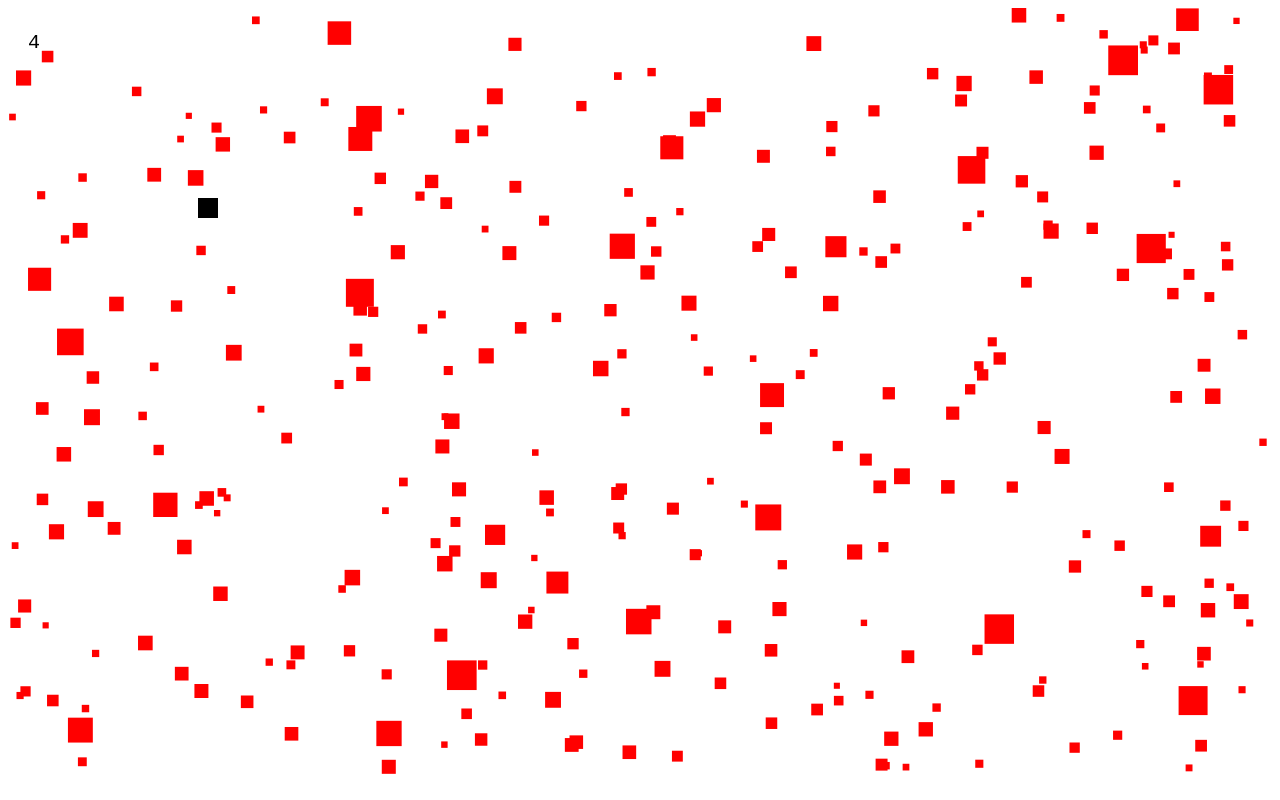
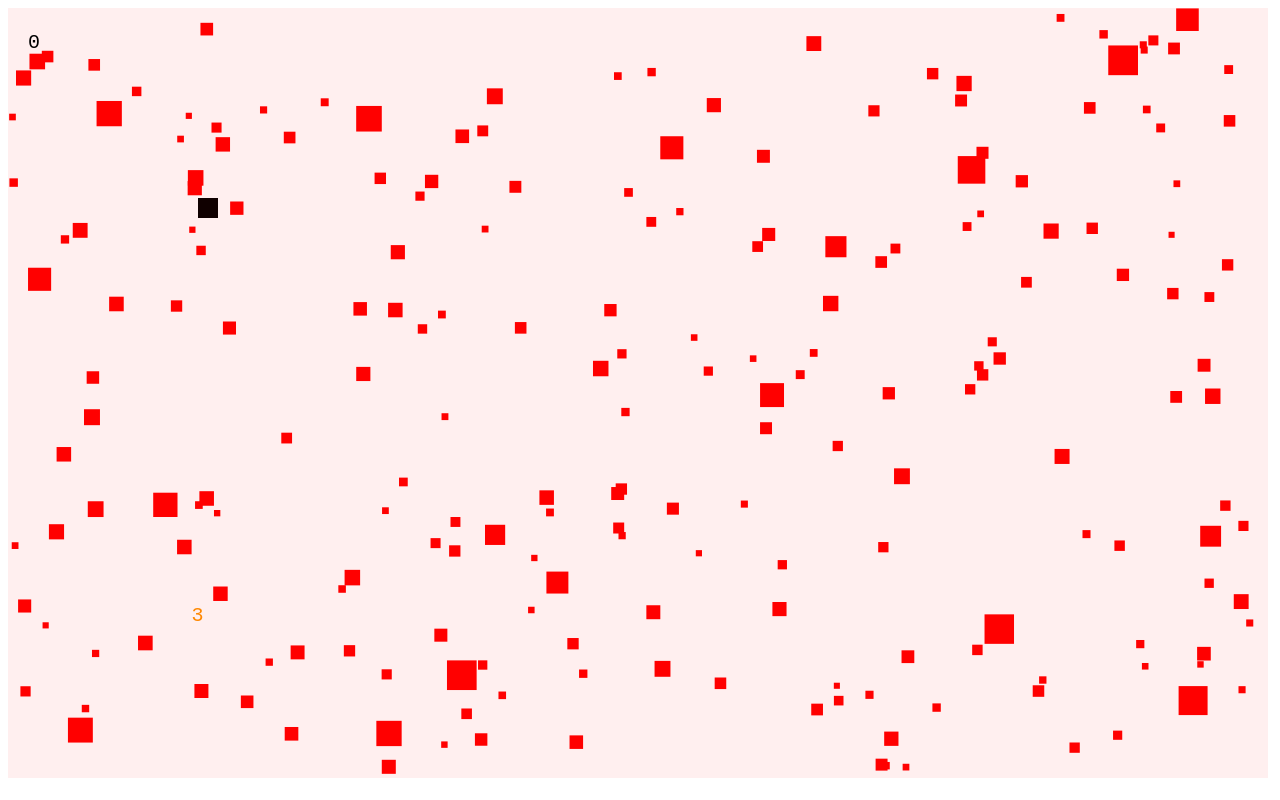
Before and after one commit to r128w/aura, a plain HTML site: page index.html in a window 1280 px wide. Drawn offline with Linux system fonts and the light colour scheme.

Commit message:
hit numbers and homing stuff

```diff
--- a/balls.js
+++ b/balls.js
@@ -2,9 +2,15 @@ const balls = {
         list:[],
         init:function(){
             balls.list = []
-            for(var i = 0; i  < 300; i ++){
+            for(var i = 0; i < 200; i ++){
                 balls.list.push(
                     new Ball(Math.random()*c.width, Math.random()*c.height,
+                     2*(Math.random()-0.5), 2*(Math.random()-0.5))
+                )
+            }
+            for(var i = 0; i  < 10; i ++){
+                balls.list.push(
+                    new Homer(Math.random()*c.width, Math.random()*c.height,
                      2*(Math.random()-0.5), 2*(Math.random()-0.5))
                 )
             }
@@ -41,6 +47,9 @@ class Ball {
 
         if(Math.abs(this.x - player.x) < this.r + player.r){
             if(Math.abs(this.y - player.y) < this.r + player.r){
+                if(player.hitTimer > 60){
+                    fx.list.push(new Num(player.hitTimer/60, player.x, player.y))
+                }
                 player.hitTimer = 0
             }
         }
@@ -50,3 +59,17 @@ class Ball {
         ctx.fillRect(this.x-this.r,this.y-this.r,2*this.r,2*this.r)
     }
 }
+
+class Homer extends Ball {
+    // simp son
+    constructor(x,y,vx,vy){
+        super(x,y,vx,vy)
+    }
+    iterate(dtime){
+        super.iterate(dtime)
+        const factor = 0.00005
+        this.vx += dtime * factor * (player.x - this.x)
+        this.vy += dtime * factor * (player.y - this.y)
+    }
+    render(){super.render()}
+}
--- /dev/null
+++ b/fx.js
@@ -0,0 +1,48 @@
+const fx = {
+    list:[],
+    iterate:function(dtime){
+        for(var i = 0; i < fx.list.length; i ++){
+            fx.list[i].iterate(dtime)
+        }
+    },
+    render:function(){
+        for(var i = 0; i < fx.list.length; i ++){
+            fx.list[i].render()
+        }
+
+
+        ctx.fillStyle = "#000000"
+        ctx.font="20px monospace"
+        ctx.fillText(Math.trunc(player.hitTimer/60), 20, 40)
+    }
+}
+
+class Num {
+    constructor(n, x, y){
+        this.x = x
+        this.y = y
+        this.vx = (Math.random()-0.5)*2
+        this.vy = Math.random() * -5 - 2
+        this.age = 0
+        this.lifetime = 60
+        this.n = n
+    }
+    iterate(dtime){
+        this.x += this.vx * dtime
+        this.y += this.vy * dtime
+        this.vy += 0.31 * dtime
+        this.age += dtime
+        if(this.age > this.lifetime){
+            this.destroy()
+        }
+    }
+    destroy(){
+        fx.list.splice(fx.list.indexOf(this), 1)
+    }
+    render(){
+        ctx.font="20px monospace"
+        const d = Math.trunc((Math.random() + ((this.age/2 % 16) - 1))/1.5).toString(16)
+        ctx.fillStyle = `#ff${d+d}00`
+        ctx.fillText(Math.trunc(this.n), this.x, this.y)
+    }
+}
--- a/index.html
+++ b/index.html
@@ -5,6 +5,7 @@
         <script src="script.js" defer></script>
         <script src="balls.js" defer></script>
         <script src="player.js" defer></script>
+        <script src="fx.js" defer></script>
     </head>
     <body>
         <canvas id="maincanvas"></canvas>
--- a/player.js
+++ b/player.js
@@ -31,12 +31,8 @@ const player = {
         ctx.fillStyle = "#000000"
         ctx.fillRect(this.x-this.r, this.y-this.r, this.r*2, this.r*2)
 
-        ctx.font="20px monospace"
-        ctx.fillText(Math.trunc(this.hitTimer/60), 20, 40)
-
 
             const alpha = Math.max(0,Math.trunc(20-this.hitTimer))
-            console.log(alpha)
             ctx.fillStyle="#ff0000" + (alpha < 16 ? "0" + alpha.toString(16) : alpha.toString(16))
             ctx.fillRect(0,0,c.width,c.height)
     }
--- a/script.js
+++ b/script.js
@@ -34,6 +34,7 @@ const game = {
         game.lastUpdate = Date.now()
         balls.iterate(dtime)
         player.iterate(dtime)
+        fx.iterate(dtime)
         game.render()
     },
     render:function(){
@@ -41,5 +42,6 @@ const game = {
         ctx.fillRect(0,0,c.width,c.height)
         balls.render()
         player.render()
+        fx.render()
     }
 }
```
